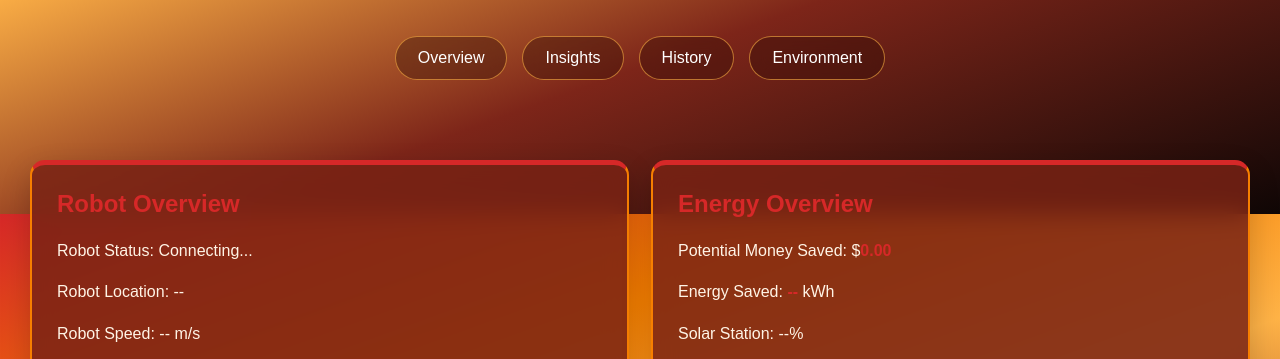
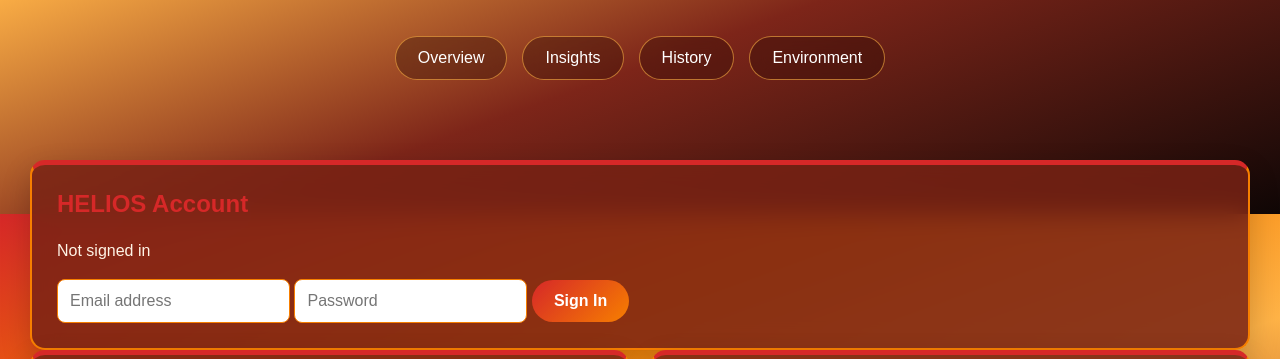
Before and after one commit to ThyLuvAllan/HeliosDashboard, a plain HTML site: page index.html in a window 1280 px wide. Shown: the part 586-945 px from the top of the page. Drawn offline with Linux system fonts and the light colour scheme; no server answers.

Commit message:
Update index.html

```diff
--- a/index.html
+++ b/index.html
@@ -40,6 +40,39 @@
 
   <!-- MAIN DASHBOARD -->
   <main>
+
+    <!-- FIREBASE LOGIN -->
+    <section id="firebaseLogin">
+
+      <h2>HELIOS Account</h2>
+
+      <p id="authStatus">Not signed in</p>
+
+      <div id="loginForm">
+
+        <input
+          type="email"
+          id="loginEmail"
+          placeholder="Email address"
+        >
+
+        <input
+          type="password"
+          id="loginPassword"
+          placeholder="Password"
+        >
+
+        <button id="loginButton">
+          Sign In
+        </button>
+
+      </div>
+
+      <button id="logoutButton" hidden>
+        Sign Out
+      </button>
+
+    </section>
 
     <div class="dashboard">
 
```
